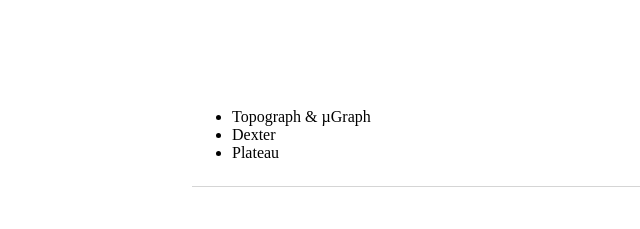
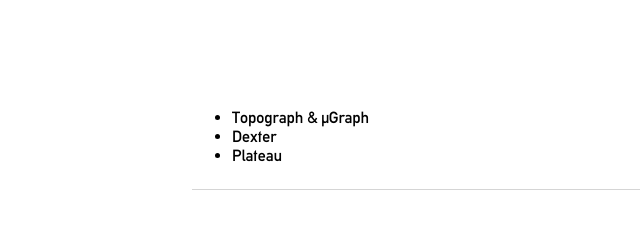
Before and after one commit to ValleyAudio/ValleyAudio.github.io, a Jekyll site: the page built from rack/index.html, in a window 1280 px wide. Shown: the part 157-386 px from the top of the page, without its empty margins (0-640 px from the left). Built offline with Jekyll 4.4.1, drawn with Linux system fonts in a browser that asks for light colours.

Commit message:
Ammended style sheet

```diff
--- a/css/main.css
+++ b/css/main.css
@@ -9,6 +9,7 @@
 }
 
 body {
+    font-family:'alteDin', 'Helvetica', 'Arial', 'Sans-Serif';
     color: #DDDDDD
     background-color: #1A1A1A;
     margin: 60px auto;
```
